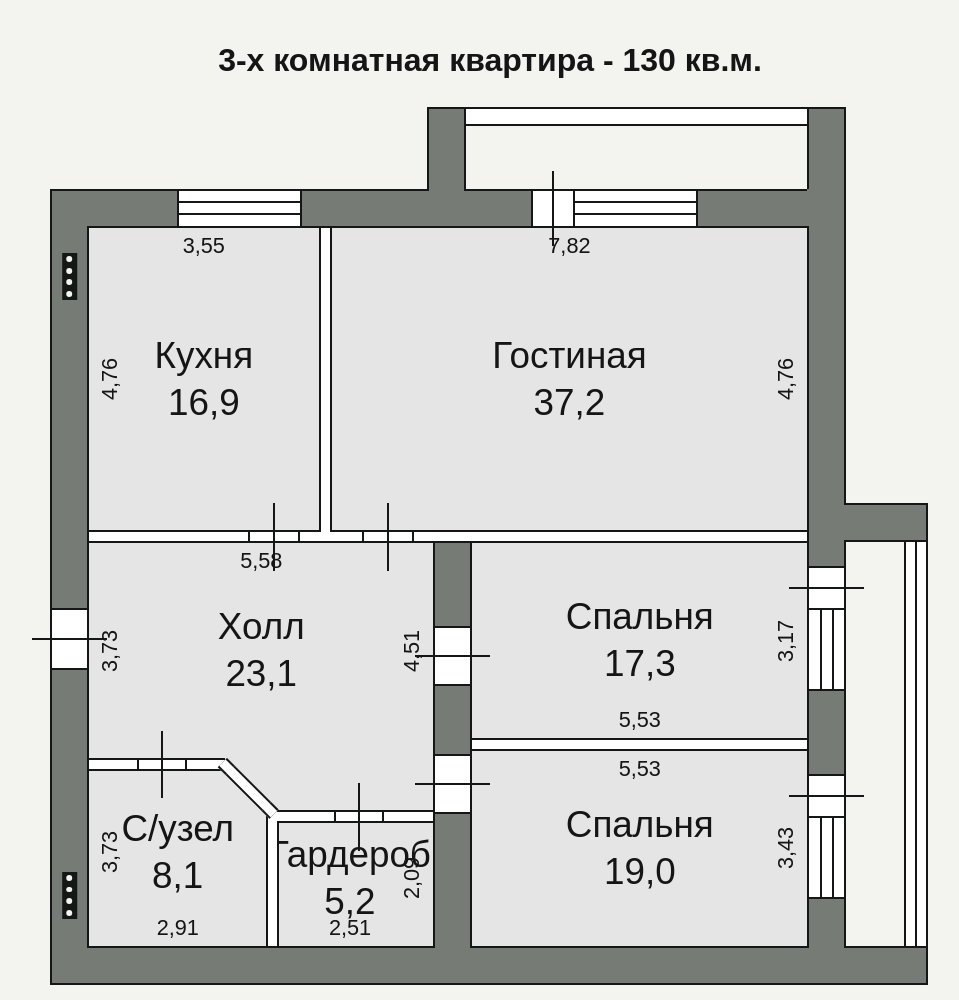
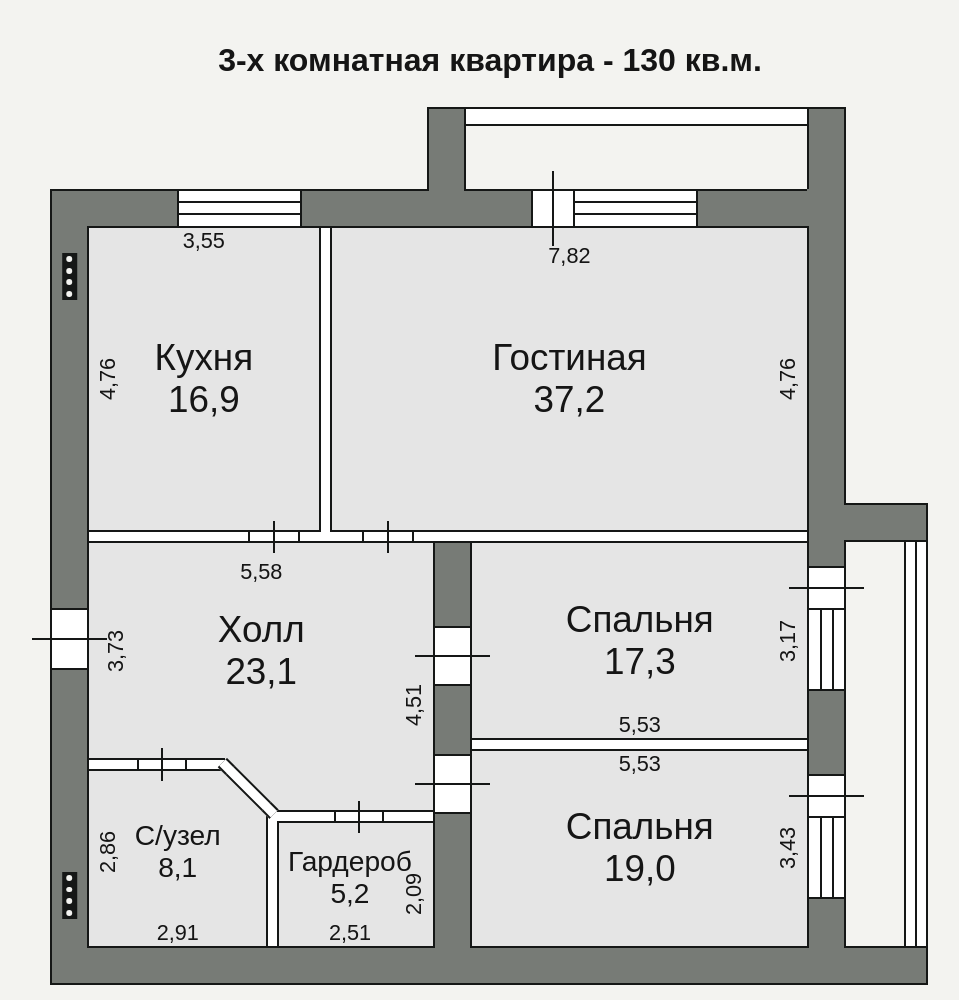
Before and after one commit to Alex-Nicalace/apartment-plan, a website built with Vite: page index.html in a window 1280 px wide. Shown: the whole page, without its empty margins (150-1109 px from the left). Built offline with nearby package versions, Linux system fonts and the light colour scheme.

Commit message:
fix: room labels

```diff
--- a/index.html
+++ b/index.html
@@ -103,7 +103,10 @@
                   class="wall wall_vertical wall_join_start wall_join_end wall_join-start-open_top wall_join-end-open_bottom wall_type_partition floor-plan__partition"
                 ></div>
                 <div class="room floor-plan__living">
-                  <span class="room__dimension room__dimension_top">7,82</span>
+                  <span
+                    class="room__dimension room__dimension_top room__dimension_padding_top"
+                    >7,82</span
+                  >
                   <span class="room__dimension room__dimension_right"
                     >4,76</span
                   >
@@ -128,10 +131,12 @@
               <div class="floor-plan__group floor-plan__group_private">
                 <div class="floor-plan__group floor-plan__group_service">
                   <div class="room floor-plan__hall">
-                    <span class="room__dimension room__dimension_top"
+                    <span
+                      class="room__dimension room__dimension_top room__dimension_padding_top"
                       >5,58</span
                     >
-                    <span class="room__dimension room__dimension_left"
+                    <span
+                      class="room__dimension room__dimension_left room__dimension_padding_top"
                       >3,73</span
                     >
                     <span class="room__dimension room__dimension_right"
@@ -158,12 +163,12 @@
                       ></div>
                       <div class="room">
                         <span class="room__dimension room__dimension_left"
-                          >3,73</span
+                          >2,86</span
                         >
                         <span class="room__dimension room__dimension_bottom"
                           >2,91</span
                         >
-                        <div class="room__content">
+                        <div class="room__content room__content_small">
                           <span class="room__name">С/узел</span>
                           <span class="room__area">8,1</span>
                         </div>
@@ -190,7 +195,7 @@
                         <span class="room__dimension room__dimension_bottom"
                           >2,51</span
                         >
-                        <div class="room__content">
+                        <div class="room__content room__content_small">
                           <span class="room__name">Гардероб</span>
                           <span class="room__area">5,2</span>
                         </div>
--- a/src/styles/blocks/_floor-plan.scss
+++ b/src/styles/blocks/_floor-plan.scss
@@ -92,6 +92,10 @@
   // .floor-plan__hall
   &__hall {
     flex-grow: 1;
+
+    .room__dimension_right {
+      top: percent(75, 100);
+    }
   }
   // .floor-plan__bathroom
   &__bathroom {
@@ -133,5 +137,9 @@
     .room {
       height: 100%;
     }
+
+    .room__dimension_right {
+      top: percent(40, 65);
+    }
   }
 }
--- a/src/styles/blocks/_room.scss
+++ b/src/styles/blocks/_room.scss
@@ -12,29 +12,36 @@
     font-size: fluid-clamp(10, scale-to-max(10));
     // .room__dimension_top
     &_top {
-      padding-top: rem(5);
       top: 0;
       left: 50%;
       transform: translateX(-50%);
     }
     // .room__dimension_right
     &_right {
-      right: 0;
+      right: rem(-2);
       top: 50%;
       transform: translateY(-50%) rotate(-90deg);
     }
     // .room__dimension_bottom
     &_bottom {
-      padding-bottom: rem(5);
       bottom: 0;
       left: 50%;
       transform: translateX(-50%);
     }
     // .room__dimension_left
     &_left {
-      left: 0;
+      left: rem(-2);
       top: 50%;
       transform: translateY(-50%) rotate(-90deg);
+    }
+
+    &_padding {
+      &_top {
+        padding-top: fluid-clamp(7, scale-to-max(7));
+      }
+      &_bottom {
+        padding-bottom: fluid-clamp(7, scale-to-max(7));
+      }
     }
   }
   // .room__content
@@ -42,8 +49,11 @@
     display: flex;
     flex-direction: column;
     align-items: center;
-    row-gap: rem(5);
     font-size: fluid-clamp(17, scale-to-max(17));
+
+    &_small {
+      font-size: fluid-clamp(13, scale-to-max(13));
+    }
   }
   // .room__name
   &__name {
--- a/src/styles/blocks/_wall.scss
+++ b/src/styles/blocks/_wall.scss
@@ -160,10 +160,7 @@
     &_partition {
       --wall-width: var(--wall-width-partition);
       --wall-color: var(--color-opening);
-      --wall-door-el: #{percent(
-          15,
-          $wall-design-width-partition - 2 * $wall-design-border-size
-        )};
+      --wall-door-el: #{fluid-clamp(15, scale-to-max(15))};
     }
     &_glass {
       --wall-width: var(--wall-width-glass);
```
